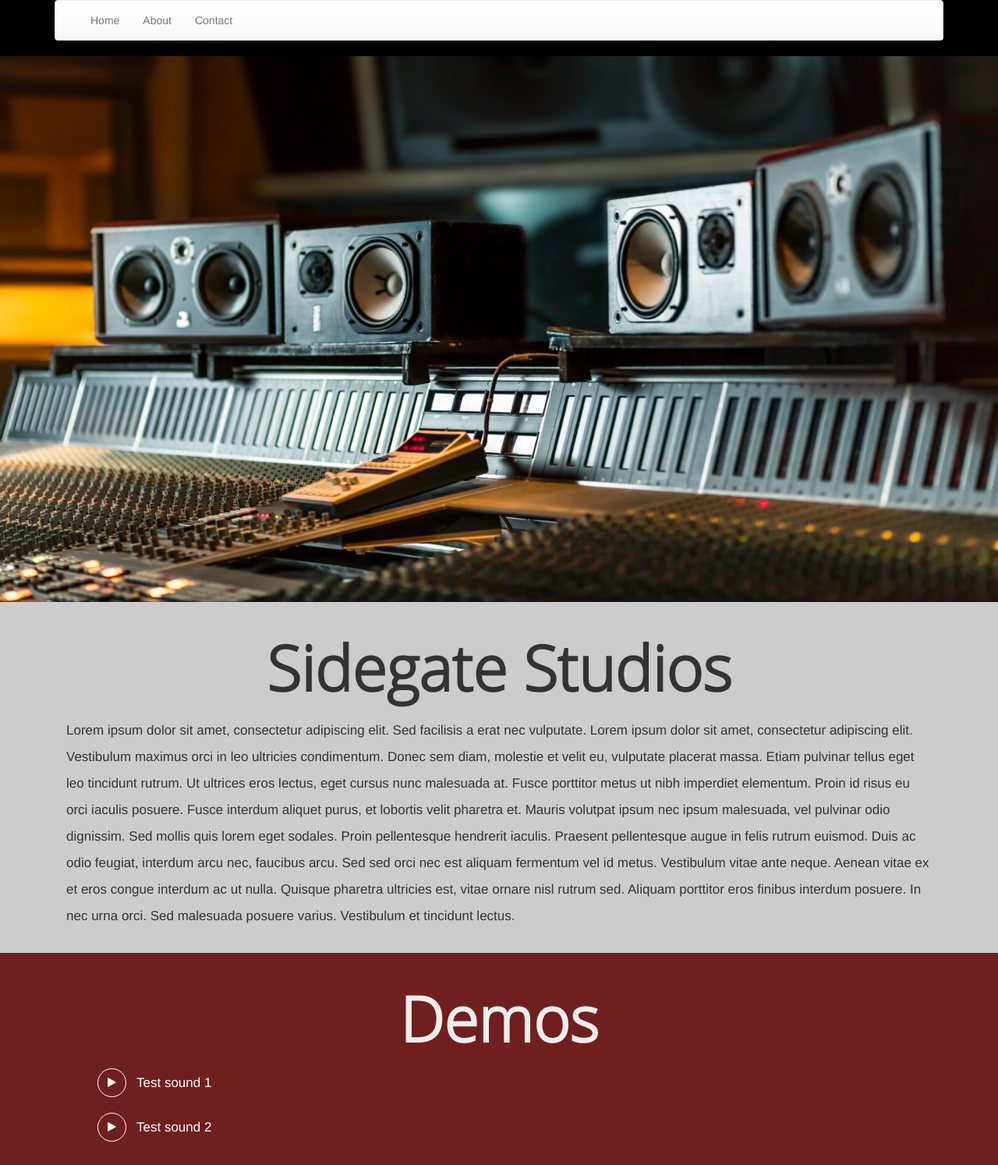
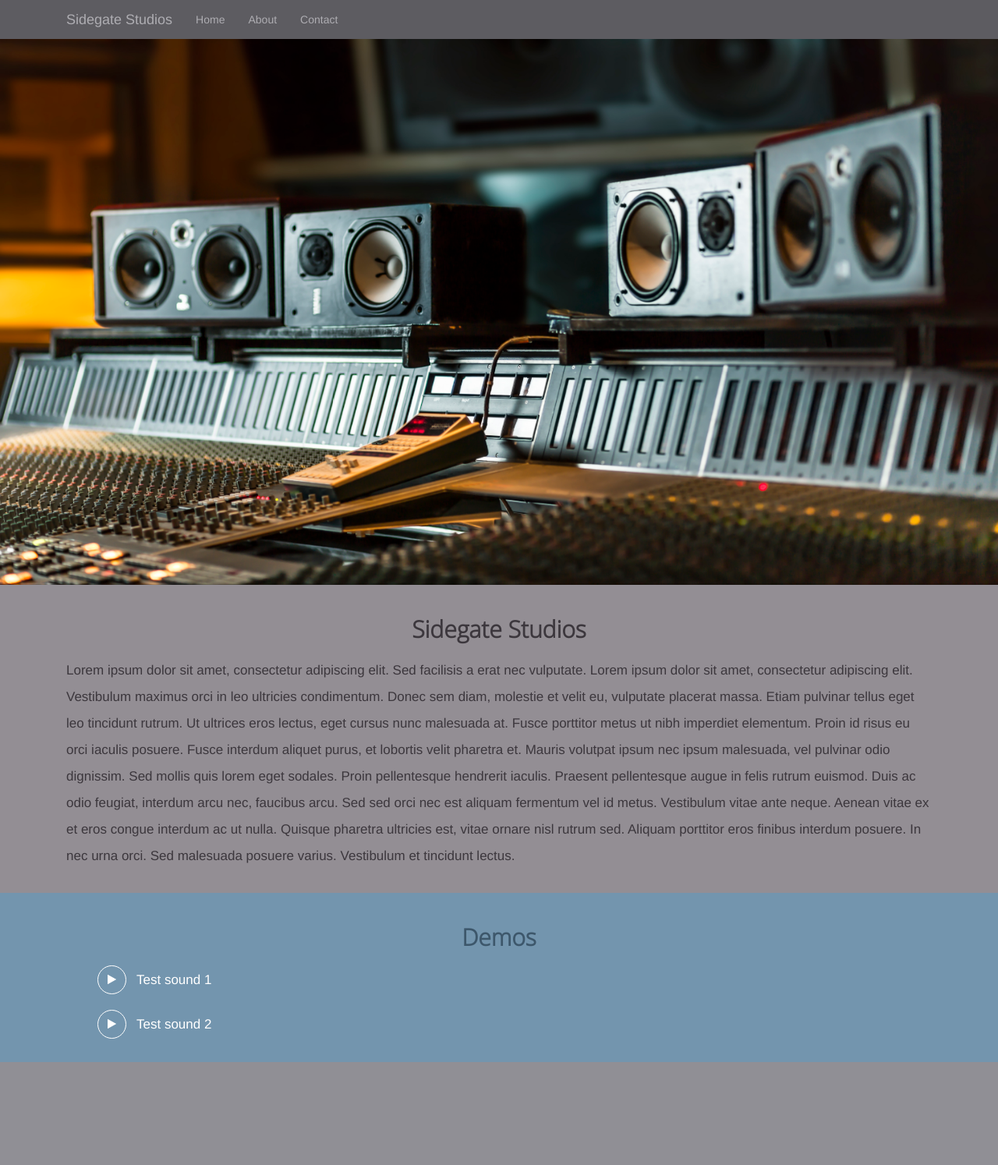
Before and after one commit to jcprouse/sidegate-studios, a PHP site: page /index.html in a window 1280 px wide. Shown: the whole page at 78% size. After the commit the page ends 1362 px from the top, so only its background shows below. Run offline with PHP 8.4, Linux system fonts and the light colour scheme; style sheets or scripts are compiled from the project's sources.

Commit message:
Finished vertical dropping nav

```diff
--- a/index.html
+++ b/index.html
@@ -42,6 +42,34 @@
 
 
 
+  <header>
+  <div class="container">
+
+    <!-- Static navbar -->
+    <nav class="navbar navbar-default">
+
+        <div class="navbar-header">
+          <button type="button" class="navbar-toggle collapsed" data-toggle="collapse" data-target="#navbar" aria-expanded="false" aria-controls="navbar">
+            <span class="sr-only">Toggle navigation</span>
+            <span class="icon-bar"></span>
+            <span class="icon-bar"></span>
+            <span class="icon-bar"></span>
+          </button>
+          <a class="navbar-brand" href="#">Sidegate Studios</a>
+        </div>
+        <div id="navbar" class="navbar-collapse collapse" aria-expanded="false">
+          <ul class="nav navbar-nav">
+            <li><a href="#">Home</a></li>
+            <li><a href="#">About</a></li>
+            <li><a href="#">Contact</a></li>
+          </ul>
+        </div>
+
+    </nav>
+  </div>
+  </header>
+
+
 
 
   <div class="container-fluid container-main">
@@ -57,34 +85,6 @@
     </div>
   </nav>
 </div-->
-
-<div class="container">
-
-  <!-- Static navbar -->
-  <nav class="navbar navbar-default">
-    <div class="container-fluid">
-      <div class="navbar-header">
-        <button type="button" class="navbar-toggle collapsed" data-toggle="collapse" data-target="#navbar" aria-expanded="false" aria-controls="navbar">
-          <span class="sr-only">Toggle navigation</span>
-          <span class="icon-bar"></span>
-          <span class="icon-bar"></span>
-          <span class="icon-bar"></span>
-        </button>
-      </div>
-      <div id="navbar" class="navbar-collapse collapse" aria-expanded="false">
-        <ul class="nav navbar-nav">
-          <li><a href="#">Home</a></li>
-          <li><a href="#">About</a></li>
-          <li><a href="#">Contact</a></li>
-        </ul>
-      </div>
-    </div>
-  </nav>
-
-
-
-
-</div>
 
 
 
--- a/resources/css/main.css
+++ b/resources/css/main.css
@@ -1,3 +1,4 @@
+/*Pallete*/
 @font-face {
   font-family: "kano";
   src: url("/resources/fonts/Kano.otf"); }
@@ -17,39 +18,62 @@ body {
   padding: 0px;
   margin: 0px; }
 
+header {
+  background-color: #5D5C61 !important;
+  color: #aeadb2; }
+
+.navbar-default {
+  background-image: none;
+  background-color: transparent;
+  border: 0;
+  box-shadow: none;
+  margin-bottom: 0px; }
+
 /* Navigation */
 /*.navbar {position: absolute; z-index:10;}
 .navbar .container {background-color: transparent;}
 .navbar .navbar-nav li a {text-shadow: none; font-weight: bold; color: $nav-font-colour;}
+*/
+.navbar-brand {
+  -webkit-box-shadow: none;
+  -moz-box-shadow: none;
+  box-shadow: none;
+  text-shadow: none; }
 
-
-.navbar {
-  .navbar-nav li a {
-    color: #eee;
-    &:hover {
-      color: #eee;
+.navbar .navbar-nav li a, .navbar .navbar-brand {
+  color: #aeadb2;
+  text-shadow: none; }
+  .navbar .navbar-nav li a:hover, .navbar .navbar-brand:hover {
+    color: #aeadb2;
     background-color: transparent;
     -webkit-box-shadow: none;
     -moz-box-shadow: none;
     box-shadow: none;
-    }
-    &:focus {
-      color: #eee;
+    text-shadow: none; }
+  .navbar .navbar-nav li a:focus, .navbar .navbar-brand:focus {
+    color: #aeadb2;
     background-color: transparent;
     -webkit-box-shadow: none;
     -moz-box-shadow: none;
     box-shadow: none;
-    }
-    &:active {
-      color: #eee;
+    text-shadow: none; }
+  .navbar .navbar-nav li a:active, .navbar .navbar-brand:active {
+    color: #aeadb2;
     background-color: transparent;
     -webkit-box-shadow: none;
     -moz-box-shadow: none;
     box-shadow: none;
-    }
-  }
-}
-*/
+    text-shadow: none; }
+
+.navbar-toggle {
+  border-color: #aeadb2 !important; }
+
+.icon-bar {
+  background-color: #aeadb2 !important; }
+
+.navbar-collapse {
+  border-color: #aeadb2 !important; }
+
 /* Slider*/
 .carosel img {
   width: 100%;
@@ -66,7 +90,7 @@ body {
   padding-bottom: 20px; }
 
 .segment-display h1 {
-  font-size: 80px;
+  font-size: 30px;
   font-family: "open-sans-light";
   width: 100%;
   text-align: center;
@@ -78,13 +102,14 @@ body {
   line-height: 2; }
 
 .segment-about {
-  background-color: #ccc; }
+  background-color: #938E94;
+  color: #3c373d; }
 
 .segment-demo {
-  background-color: #701f1f; }
+  background-color: #7395AE; }
 
 .segment-demo h1, .segment-demo p {
-  color: #eee; }
+  color: #3d576b; }
 
 .demo-list li {
   position: relative;
--- a/resources/css/main.scss
+++ b/resources/css/main.scss
@@ -5,6 +5,15 @@ $background-segment-about: #ccc;
 
 $background-segment-demo: #701f1f;
 $background-segment-demo-text: #eee;
+
+
+/*Pallete*/
+$colour-bg-1: #5D5C61;
+$colour-text-1: #aeadb2;
+$colour-bg-2: #938E94;
+$colour-text-2: #3c373d;
+$colour-bg-3: #7395AE;
+$colour-text-3: #3d576b;
 
 @font-face {
   font-family: "kano";
@@ -23,56 +32,69 @@ $background-segment-demo-text: #eee;
 
 $main-font: helvetica, arial, verdana, sans-serif;
 $main-font-size: 17px;
-
+$header-font-size: 30px;
 body {padding:0px; margin:0px; font-family: /*"kano"*/ $main-font; background-color: $background-colour;}
 
 .container-main {padding:0px; margin:0px;}
 
+header {background-color: $colour-bg-1 !important; color: $colour-text-1}
+.navbar-default {background-image: none; background-color: transparent; border: 0; box-shadow: none; margin-bottom:0px;}
 /* Navigation */
 /*.navbar {position: absolute; z-index:10;}
 .navbar .container {background-color: transparent;}
 .navbar .navbar-nav li a {text-shadow: none; font-weight: bold; color: $nav-font-colour;}
-
-
+*/
+.navbar-brand {
+  -webkit-box-shadow: none;
+  -moz-box-shadow: none;
+  box-shadow: none;
+  text-shadow:none;
+}
 .navbar {
-  .navbar-nav li a {
-    color: #eee;
+  .navbar-nav li a, .navbar-brand {
+    color: $colour-text-1;
+    text-shadow: none;
     &:hover {
-      color: #eee;
+      color: $colour-text-1;
       background-color: transparent;
       -webkit-box-shadow: none;
       -moz-box-shadow: none;
       box-shadow: none;
+      text-shadow: none;
     }
     &:focus {
-      color: #eee;
+      color: $colour-text-1;
       background-color: transparent;
       -webkit-box-shadow: none;
       -moz-box-shadow: none;
       box-shadow: none;
+      text-shadow: none;
     }
     &:active {
-      color: #eee;
+      color: $colour-text-1;
       background-color: transparent;
       -webkit-box-shadow: none;
       -moz-box-shadow: none;
       box-shadow: none;
+      text-shadow: none;
     }
   }
 }
-*/
 
+.navbar-toggle {border-color: $colour-text-1 !important}
+.icon-bar {background-color: $colour-text-1 !important}
+.navbar-collapse {border-color: $colour-text-1 !important}
 //.nav li a:hover{background-color: transparent !important;}
 /* Slider*/
 .carosel img {width:100%; max-height:700px; height:auto; border-style: none; outline: none;}
 
 .segment-display{width: 100%; padding-left: 15px; padding-right: 15px; padding-top: 20px; padding-bottom: 20px;}
-.segment-display h1 {font-size: 80px; font-family: "open-sans-light"; width: 100%; text-align: center; font-weight: bold; margin-bottom: 20px;}
+.segment-display h1 {font-size: $header-font-size; font-family: "open-sans-light"; width: 100%; text-align: center; font-weight: bold; margin-bottom: 20px;}
 .segment-display p {font-size: $main-font-size; line-height: 2;}
 
-.segment-about {background-color: $background-segment-about}
-.segment-demo {background-color: $background-segment-demo}
-.segment-demo h1, .segment-demo p {color: $background-segment-demo-text}
+.segment-about {background-color: $colour-bg-2; color: $colour-text-2;}
+.segment-demo {background-color: $colour-bg-3}
+.segment-demo h1, .segment-demo p {color: $colour-text-3;}
 
 
 .demo-list li {position:relative; font-size: $main-font-size; line-height: 1; color: #ffffff; cursor: pointer; list-style: none; line-height:37px; padding-left:50px;}
```
Also changed, not shown: 1 other file. Lines whose indentation alone changed are shown as unchanged.
